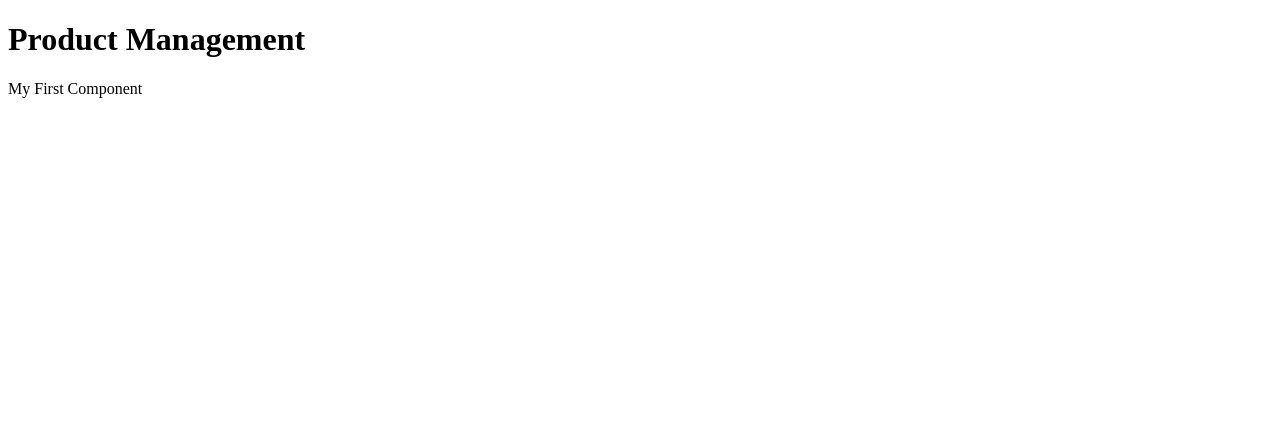
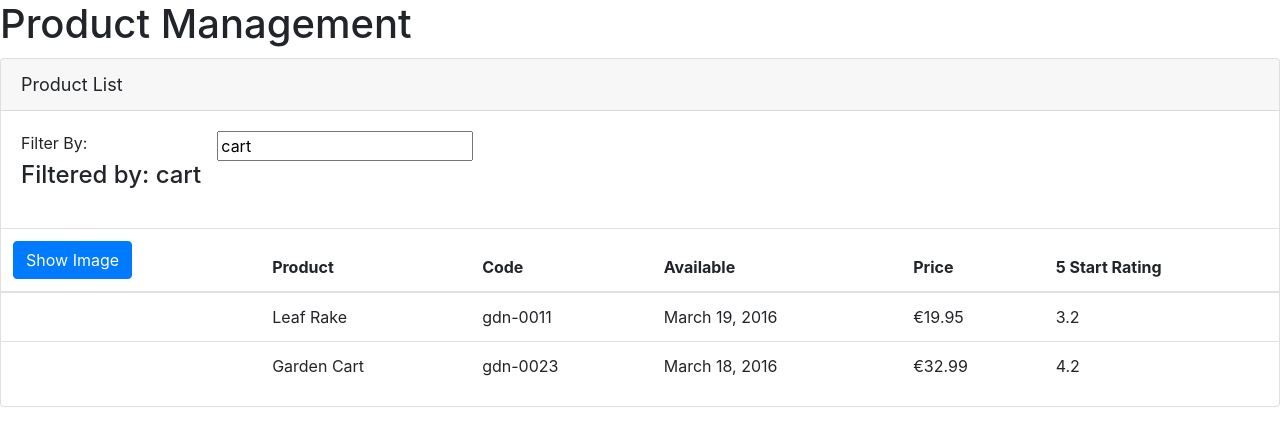
Before and after one commit to NilsCharlois/AngularPSCourse, an Angular app: page / in a window 1280 px wide. Shown: the top 446 px of the page. Built offline with nearby package versions, Linux system fonts and the light colour scheme.

Commit message:
Add list view and Show Hide images

```diff
--- a/package.json
+++ b/package.json
@@ -19,7 +19,11 @@
     "@angular/platform-browser": "~7.2.0",
     "@angular/platform-browser-dynamic": "~7.2.0",
     "@angular/router": "~7.2.0",
+    "bootstrap": "^4.3.1",
     "core-js": "^2.5.4",
+    "font-awesome": "^4.7.0",
+    "jquery": "^3.4.0",
+    "popper.js": "^1.15.0",
     "rxjs": "~6.3.3",
     "tslib": "^1.9.0",
     "zone.js": "~0.8.26"
--- a/src/app/app.component.ts
+++ b/src/app/app.component.ts
@@ -4,7 +4,7 @@
   selector:'pm-root',
   template: `
   <div><h1>{{pageTitle}}</h1>
-  <div>My First Component</div>
+  <pm-products></pm-products>
   </div>
   `
 })
--- /dev/null
+++ b/src/app/products/product-list.component.html
@@ -0,0 +1,56 @@
+<div class="card">
+    <div class="card-header">
+        {{pageTitle}}
+    </div>
+    <div class="card-body">
+        <div class="row">
+            <div class="col-md-2">Filter By:</div>
+            <div class="col=md-4">
+                <input type="text" [(ngModel)]='listFilter' />
+            </div>
+        </div>
+        <div class="row">
+            <div class="col-md-6">
+                <h4>Filtered by: {{listFilter}}</h4>
+            </div>
+        </div>
+    </div>
+    <div class="table-responsive">
+        <table class="table"
+        *ngIf='products && products.length'>
+            <thead>
+                <tr>
+                    <th>
+                        <button class="btn btn-primary"
+                        (click) = 'toggleImage()'>
+                            {{showImage ? 'Hide':'Show'}} Image
+                        </button>
+                    </th>
+                    <th>Product</th>
+                    <th>Code</th>
+                    <th>Available</th>
+                    <th>Price</th>
+                    <th>5 Start Rating</th>
+                </tr>
+            </thead>
+            <tbody>
+                <tr *ngFor='let product of products'>
+                    <td>
+                        <img
+                        *ngIf='showImage'
+                        [src]='product.imageUrl'
+                        [title]='product.productName'
+                        [style.width.px] = 'imageWidth'
+                        [style.margin.px] = 'imageMargin'
+                        />
+                    </td>
+                    <td>{{product.productName}}</td>
+                    <td>{{product.productCode | lowercase}}</td>
+                    <td>{{product.releaseDate}}</td>
+                    <td>{{product.price | currency:'EUR':'symbol':'1.2-2'}}</td>
+                    <td>{{product.starRating}}</td>
+                </tr>
+            </tbody>
+        </table>
+    </div>
+</div>
--- /dev/null
+++ b/src/app/products/product-list.component.ts
@@ -0,0 +1,39 @@
+import { Component } from '@angular/core'
+
+@Component({
+selector:'pm-products',
+templateUrl: './product-list.component.html'
+})
+export class ProductListComponent {
+    pageTitle: string = 'Product List';
+    imageWidth: number = 50;
+    imageMargin : number = 2;
+    showImage: boolean = false;
+    listFilter: string = 'cart';
+    products: any[] = [
+        {
+          "productId": 1,
+          "productName": "Leaf Rake",
+          "productCode": "GDN-0011",
+          "releaseDate": "March 19, 2016",
+          "description": "Leaf rake with 48-inch wooden handle.",
+          "price": 19.95,
+          "starRating": 3.2,
+          "imageUrl": "https://openclipart.org/image/300px/svg_to_png/26215/Anonymous_Leaf_Rake.png"
+        },
+        {
+          "productId": 2,
+          "productName": "Garden Cart",
+          "productCode": "GDN-0023",
+          "releaseDate": "March 18, 2016",
+          "description": "15 gallon capacity rolling garden cart",
+          "price": 32.99,
+          "starRating": 4.2,
+          "imageUrl": "https://openclipart.org/image/300px/svg_to_png/58471/garden_cart.png"
+        }
+    ];
+
+    toggleImage(): void {
+        this.showImage = !this.showImage;
+    }
+}
--- a/src/styles.css
+++ b/src/styles.css
@@ -1 +1,15 @@
 /* You can add global styles to this file, and also import other style files */
+@import "~bootstrap/dist/css/bootstrap.min.css";
+@import "~font-awesome/css/font-awesome.min.css";
+
+div.card-header {
+ font-size: large;
+}
+
+div.card {
+  margin-top: 10px
+}
+
+.table {
+  margin-top: 10px
+}
```
Also changed, not shown: src/api/products/products.json (added, +52 -0 lines), src/app/app.module.ts (+6 -2 lines), 1 other file (tests, documents, lock files or other folders).
